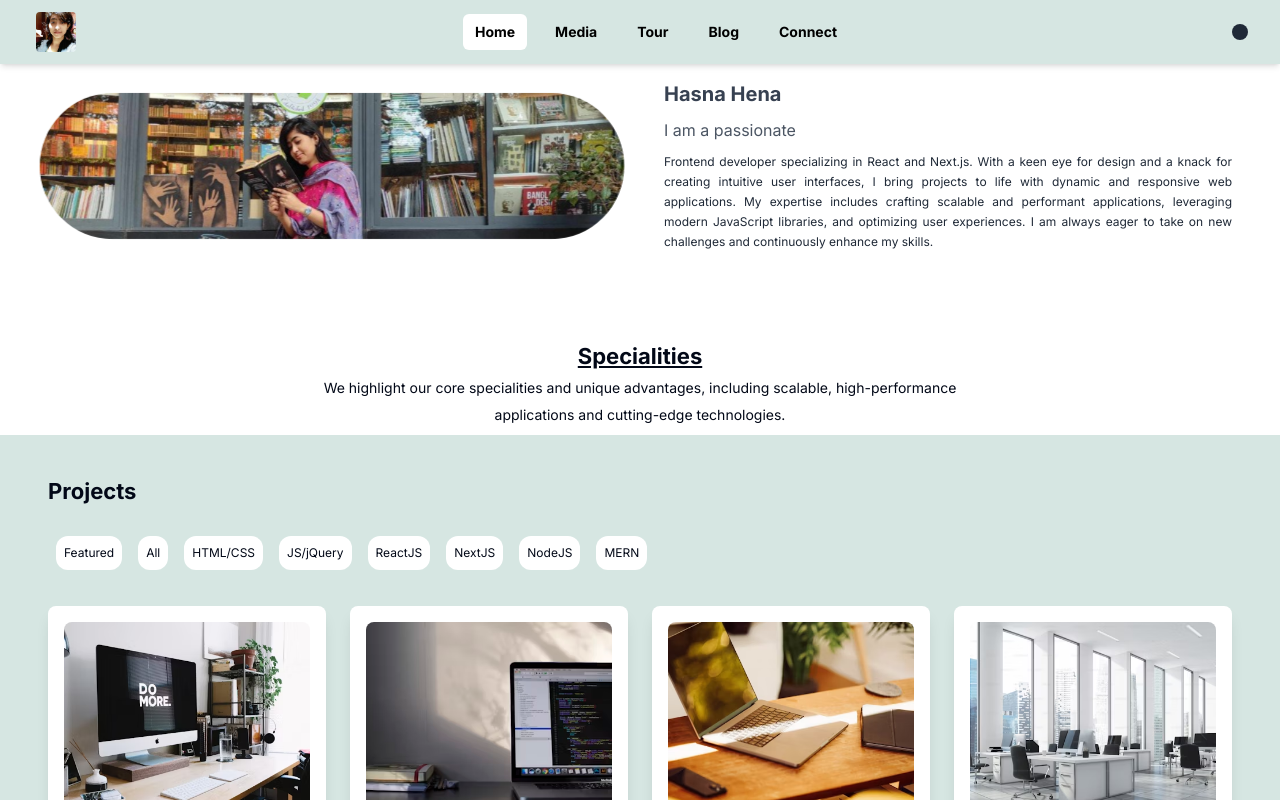
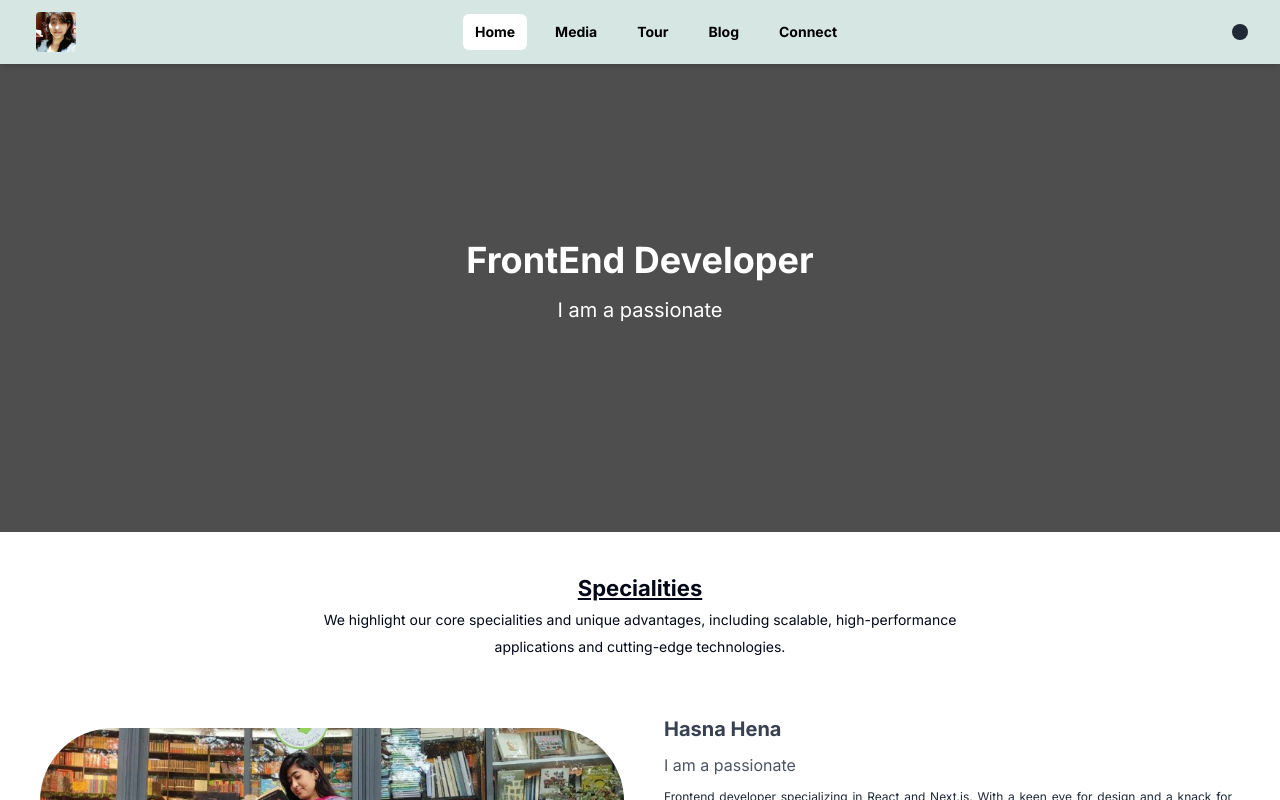
Before and after one commit to HasnaAkter/managementt, a Next.js app: page / in a window 1280 px wide. Shown: the top 800 px of the page. Built offline with nearby package versions, Linux system fonts and the light colour scheme.

Commit message:
banner cover

```diff
--- a/src/app/components/Home/banner/index.tsx
+++ b/src/app/components/Home/banner/index.tsx
@@ -3,7 +3,7 @@ import Image from 'next/image';
 
 export default function Banner() {
   return (
-    <div className="grid grid-cols-1 md:grid-cols-2 gap-4 py-16 px-4 sm:px-6 lg:px-8">
+    <div className="grid grid-cols-1 md:grid-cols-2 gap-4 py-16 px-4 sm:px-6 lg:p-8">
       {/* Left side (Image) */}
       <div className="flex justify-center items-center animate-zoomIn">
         <Image
--- a/src/app/components/Home/cover-banner/index.tsx
+++ b/src/app/components/Home/cover-banner/index.tsx
@@ -1,76 +1,32 @@
-"use client"
+"use client";
 import React from 'react';
 
 const CoverBanner = () => {
     return (
-        <div id="header" className="cf">
-            <div className="page-width">
-                <h1 id="site-title">
-                    <a href="http://html5backgroundvideos.com" target="_blank" rel="noopener noreferrer">
-                        <span className="title">BG Stock</span>
-                        <span className="subtitle">HTML5 Background Videos</span>
-                    </a>
-                </h1>
-            </div>
+        <div id="header" className=" py-8">
+            {/* Start video hero */}
+            <div
+                className="relative h-[500px] overflow-hidden bg-center bg-cover"
 
-            {/* Start video hero */}
-            <div className="video-hero jquery-background-video-wrapper demo-video-wrapper">
+            >
                 <video
-                    className="jquery-background-video"
+                    className="absolute inset-0 w-auto h-auto min-w-full min-h-full max-w-none"
                     autoPlay
                     muted
                     loop
-                    poster="https://d2ezlykacdqcnj.cloudfront.net/_assets/home-video/beach-waves-loop.jpg"
+                    poster="https://t4.ftcdn.net/jpg/01/88/53/19/240_F_188531911_OT2zuKgdK9pS0oalRoA5SFWYNswHjMJy.jpg"
                 >
-                    <source
-                        src="https://d2ezlykacdqcnj.cloudfront.net/_assets/home-video/beach-waves-loop.mp4"
-                        type="video/mp4"
-                    />
-                    <source
-                        src="https://d2ezlykacdqcnj.cloudfront.net/_assets/home-video/beach-waves-loop.webm"
-                        type="video/webm"
-                    />
-                    <source
-                        src="https://d2ezlykacdqcnj.cloudfront.net/_assets/home-video/beach-waves-loop.ogv"
-                        type="video/ogg"
-                    />
+
                 </video>
-                <div className="video-overlay"></div>
-                <div className="page-width">
-                    <div className="video-hero--content">
-                        <h2>Background Video Demo</h2>
-                        <p>Full width video hero</p>
+                <div className="absolute inset-0 bg-black opacity-50"></div>
+                <div className="relative flex items-center justify-center h-full text-center text-white">
+                    <div className="px-4">
+                        <h2 className="text-4xl font-bold mb-4">FrontEnd Developer</h2>
+                        <p className="text-xl">I am a passionate</p>
                     </div>
                 </div>
             </div>
             {/* End video hero */}
-
-            <div id="content">
-                <div className="page-width">
-                    <h3>Easy Background Videos</h3>
-                    <p>
-                        This page uses the{' '}
-                        <a
-                            href="https://github.com/BGStock/jquery-background-video"
-                            target="_blank"
-                            rel="noopener noreferrer"
-                        >
-                            jQuery Background Video
-                        </a>{' '}
-                        plugin along with some simple html and css to generate this background video.
-                    </p>
-                    <p>
-                        The video overlay pattern is available at{' '}
-                        <a
-                            href="http://html5backgroundvideos.com/pattern-overlays/"
-                            target="_blank"
-                            rel="noopener noreferrer"
-                        >
-                            http://html5backgroundvideos.com/pattern-overlays/
-                        </a>
-                    </p>
-                </div>
-            </div>
         </div>
     );
 };
--- a/src/app/components/Home/home/index.tsx
+++ b/src/app/components/Home/home/index.tsx
@@ -5,15 +5,17 @@ import Specialities from '../specialities';
 import Project from '../project';
 import Bio from '../bio';
 import QuestionAndAnswer from '../QandA';
+import CoverBanner from '../cover-banner';
 
 const HomePages = () => {
     return (
         <div>
+            <CoverBanner />
+            <Specialities />
             <Banner />
-            <Specialities/>
-            <Project/>
-            <Bio/>
-            <QuestionAndAnswer/>
+            <Project />
+            <Bio />
+            <QuestionAndAnswer />
 
         </div>
     );
```
